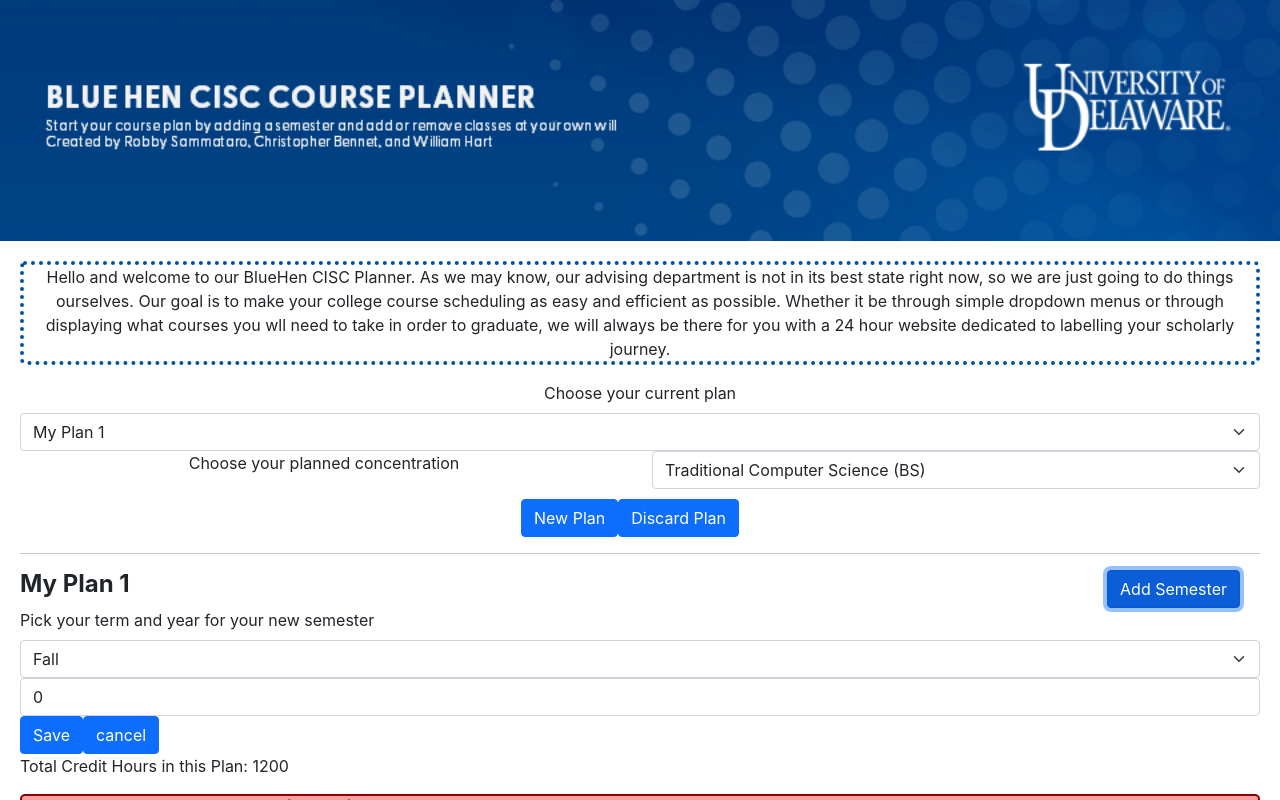
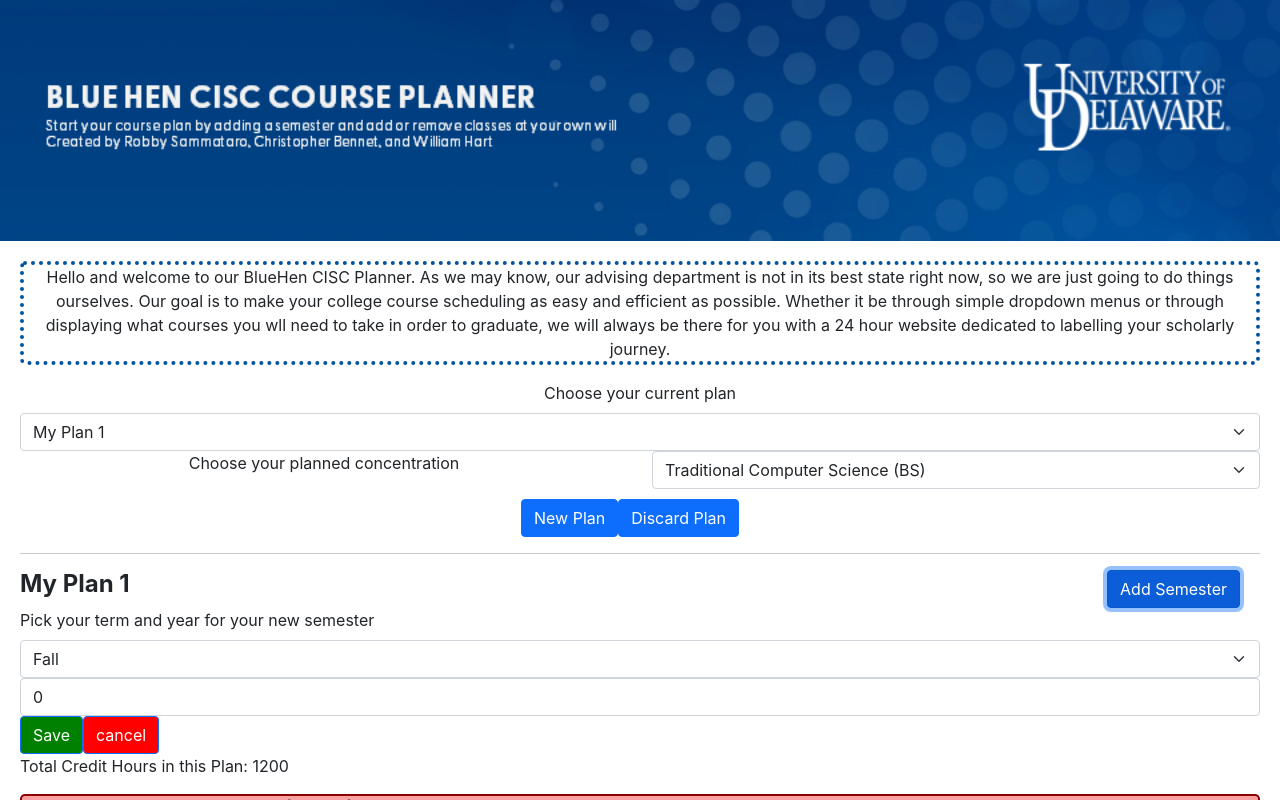
Before and after one commit to UD-CISC275-S22/cis-scheduler-team-16, a React (Create React App) app: page / in a window 1280 px wide. Both pictures are taken after a click on the button "Add Semester". Shown: the top 800 px of the page. Built offline with nearby package versions, Linux system fonts and the light colour scheme.

Commit message:
added color to the editSem buttons

```diff
--- a/src/components/PlanViewer.tsx
+++ b/src/components/PlanViewer.tsx
@@ -448,6 +448,9 @@
                         </Form.Group>
                         <Button
                             data-testId="saveSem-button"
+                            style={{
+                                backgroundColor: "green"
+                            }}
                             onClick={() =>
                                 updateSemesterCourse({
                                     course: undefined,
@@ -461,6 +464,9 @@
                         </Button>
                         <Button
                             data-testID="cancelSem-button"
+                            style={{
+                                backgroundColor: "red"
+                            }}
                             onClick={() => setEditSem(!editSem)}
                         >
                             cancel
```
